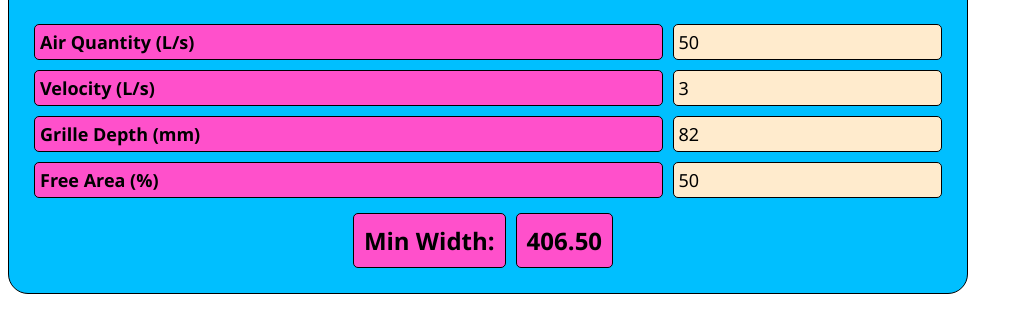
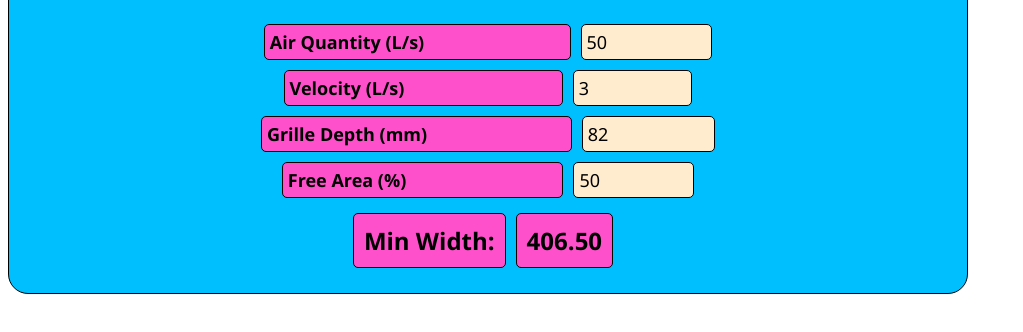
Before and after one commit to Elton017/LSD-Width-Calc, a plain HTML site: page index.html in a window 1280 px wide. Shown: the part 96-428 px from the top of the page, without its empty margins (0-1023 px from the left). Drawn offline with Linux system fonts and the light colour scheme.

Commit message:
Center align items in style.css

```diff
--- a/style.css
+++ b/style.css
@@ -8,7 +8,8 @@
     display: flex;
     flex-direction: column;
     justify-content: center;
-    align-items: stretch;
+    align-items: center;
+    align-content: center;
     background-color:deepskyblue;
     padding: 20px;
     border: 1px solid;
```
